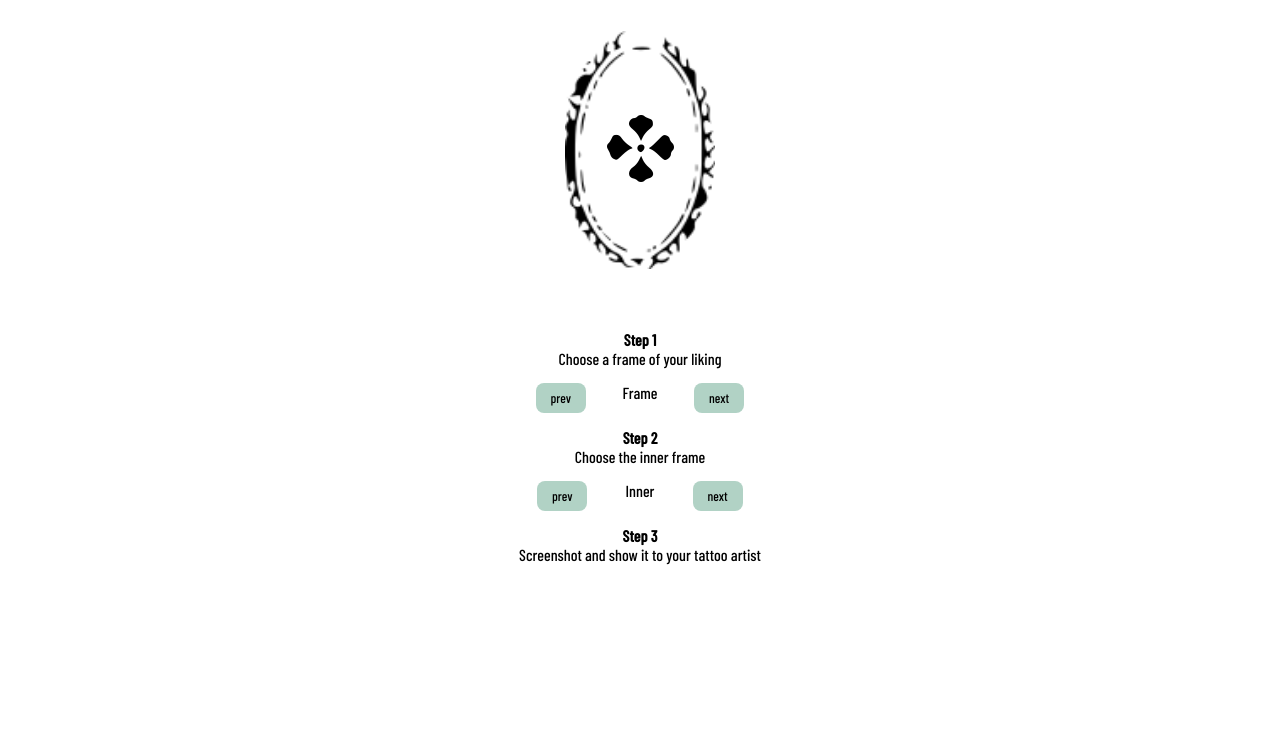
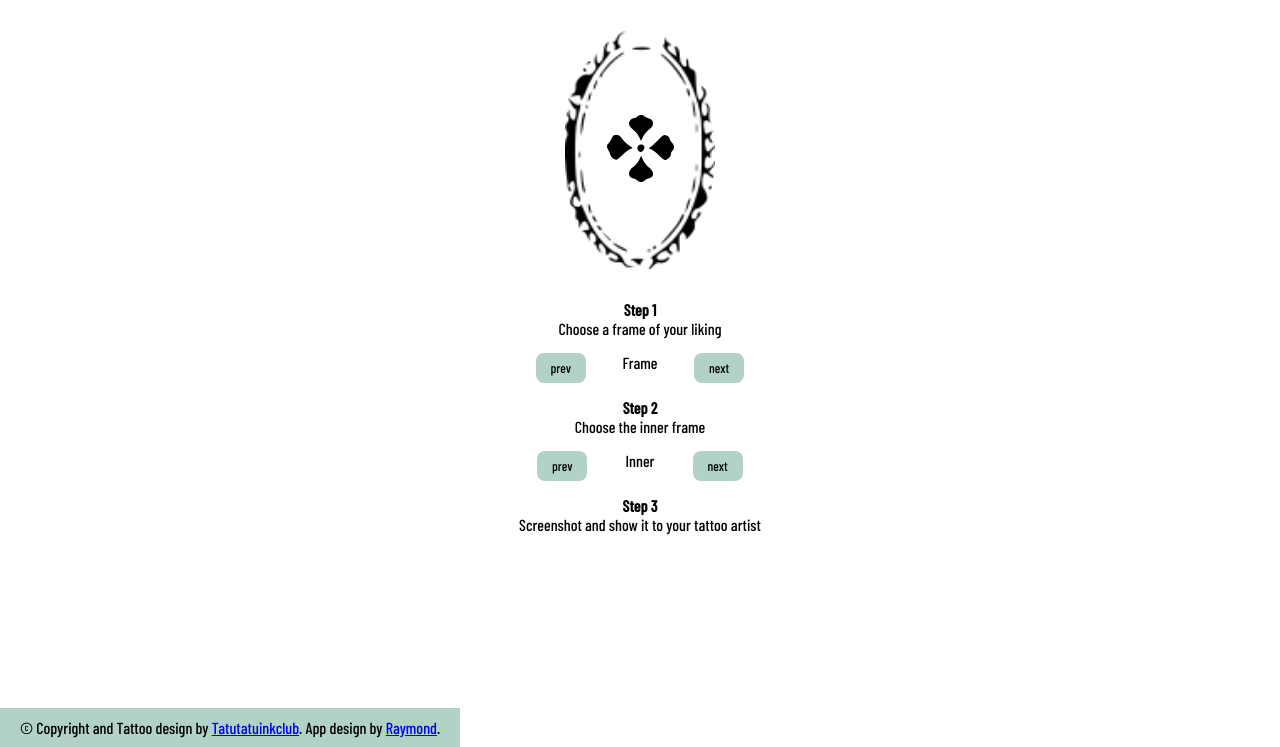
Before and after one commit to yellowsamuray/tatutatuinkclub, a plain HTML site: page index.html in a window 1280 px wide. Shown: the part 53-800 px from the top of the page. Drawn offline with nearby package versions, Linux system fonts and the light colour scheme.

Commit message:
add footer in index.html & style in style.css

```diff
--- a/index.html
+++ b/index.html
@@ -18,6 +18,7 @@
     <div class="header">
         <img id="logo" src="img/logo.png" alt="tautatu logo">
     </div>
+
     <div class="container">
         <div class="img-stack">
             <img id="img-frame-el" src="img/frame/1.png" alt="frame image">
@@ -49,6 +50,11 @@
                 <p>Screenshot and show it to your tattoo artist</p>
             </div>
         </div>
+        <footer>
+            <p>&copy; Copyright and Tattoo design by <a href="https://tatutatuinkclub.com/">Tatutatuinkclub</a>. App design by <a href="https://instagram.com/raymond.chia.007?igshid=OGQ5ZDc2ODk2ZA==">Raymond</a>.</p>
+        </footer>
+    </div>
+
     </div>
     <script src="main.js"></script>
 </body>
--- a/style.css
+++ b/style.css
@@ -2,12 +2,26 @@
     padding: 0;
     margin: 0;
     font-family: 'Barlow Condensed', sans-serif;
+
+}
+body{
+    min-height: 100vh;
 }
 
 .header{
     text-align: center;
     background-color: #b1d2c5;
+}
+footer{
+    background-color: #b1d2c5;
+    position: fixed;
+   left: 0;
+   bottom: 0;
 
+   padding: 10px;
+   text-align: center;
+    /* margin-top: auto; */
+    /* margin-bottom: 0; */
 }
 
 p{
@@ -34,8 +48,9 @@ h4{
     flex-direction: column;
     align-items: center;
     justify-content: center;
-    height: auto;
-    gap: 30px;
+    /* height: auto; */
+    /* min-height: 100vh; */
+    /* gap: 30px; */
 }
 
 .center{
```
